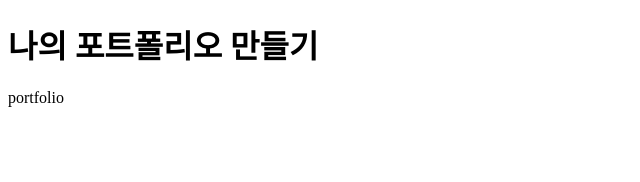
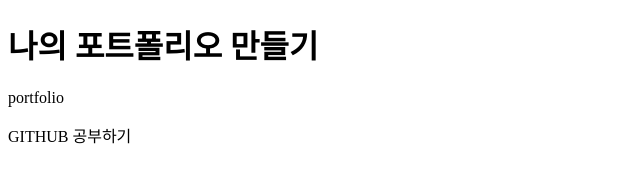
Before and after one commit to seojin-chae/portfolio1, a plain HTML site: page index.html in a window 1280 px wide. Shown: the whole page, without its empty margins (0-640 px from the left). Drawn offline with Linux system fonts and the light colour scheme.

Commit message:
Update index.html

```diff
--- a/index.html
+++ b/index.html
@@ -8,5 +8,6 @@
 <body>
     <h1>나의 포트폴리오 만들기</h1>
     <P>portfolio</P>
+    <p>GITHUB 공부하기</p>
 </body>
 </html>
```
